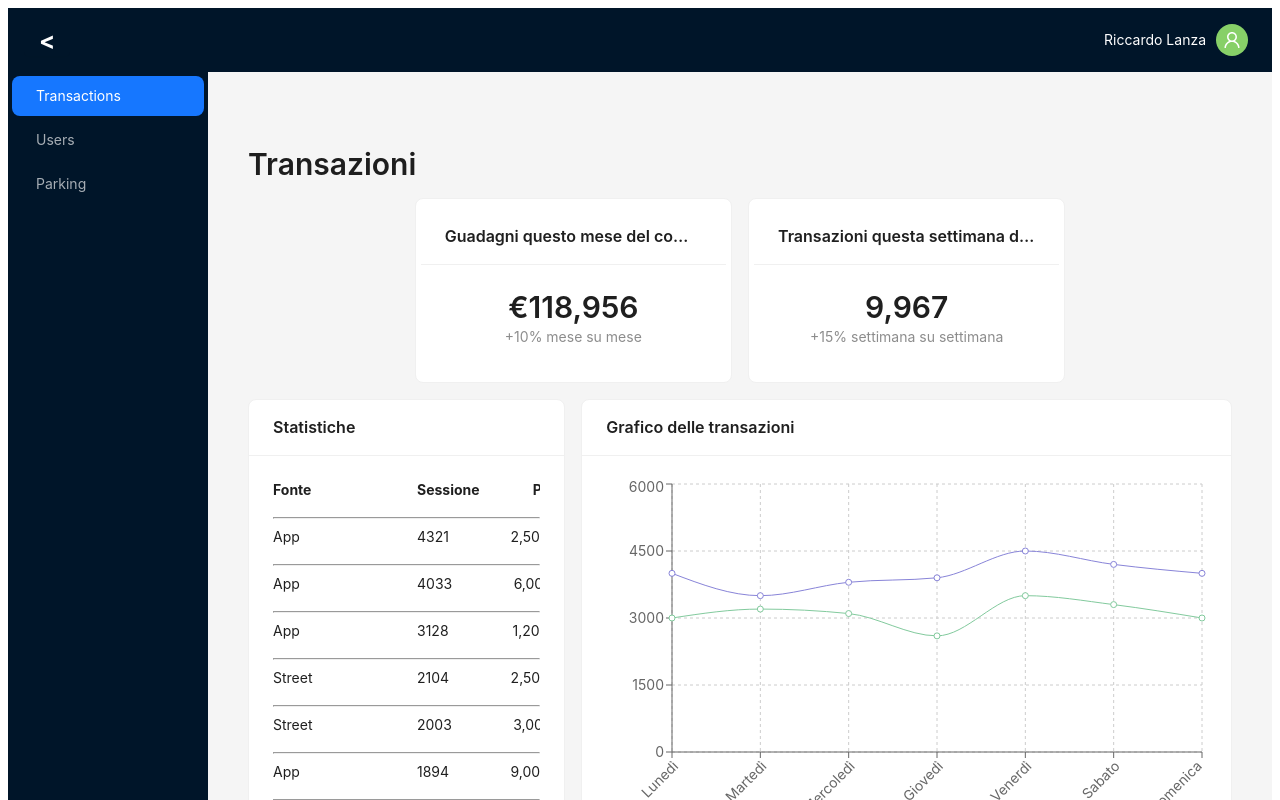
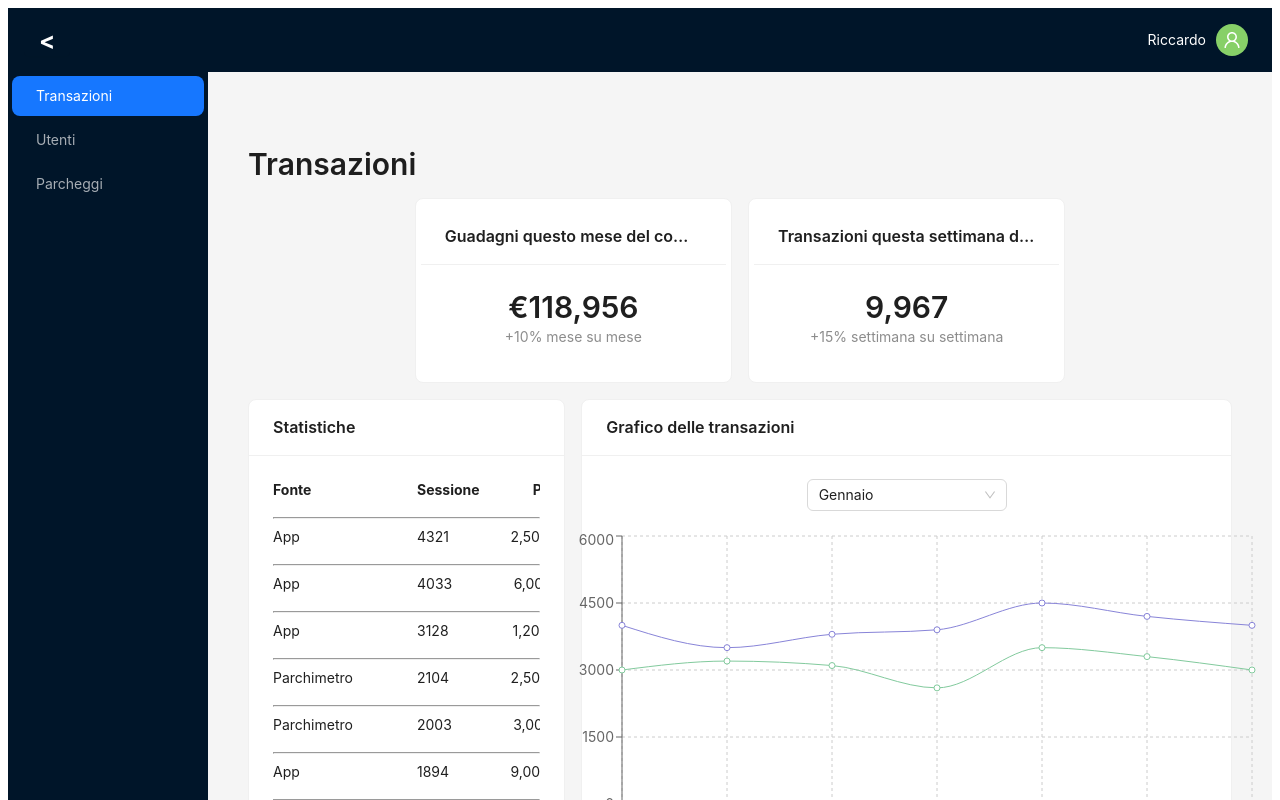
Before and after one commit to Th3os02/ProjectWork, a React (Create React App) app in the folder progettolavoro/: page /transactions in a window 1280 px wide. Shown: the top 800 px of the page. Built offline with nearby package versions, Linux system fonts and the light colour scheme.

Commit message:
filtro per mese trasazioni

```diff
--- a/progettolavoro/src/components/LineChartCard.js
+++ b/progettolavoro/src/components/LineChartCard.js
@@ -1,29 +1,40 @@
-import React from 'react';
+import React, { useState, useEffect } from 'react';
 import { LineChart, Line, XAxis, YAxis, CartesianGrid, Tooltip, Legend } from 'recharts';
-import { Card } from 'antd';
+import { Card, Select } from 'antd';
+import jsonData from '../dati/data.json';
 
-const sampleData = [
-    { day: 'Lunedì', app: 4000, meter: 3000 },
-    { day: 'Martedì', app: 3500, meter: 3200 },
-    { day: 'Mercoledì', app: 3800, meter: 3100 },
-    { day: 'Giovedì', app: 3900, meter: 2600 },
-    { day: 'Venerdì', app: 4500, meter: 3500 },
-    { day: 'Sabato', app: 4200, meter: 3300 },
-    { day: 'Domenica', app: 4000, meter: 3000 },
-];
+const { Option } = Select;
 
-const LineChartCard = ({ data = sampleData }) => {
+const LineChartCard = () => {
+    const [data, setData] = useState([]);
+    const [filteredData, setFilteredData] = useState([]);
+    const [selectedMonth, setSelectedMonth] = useState('Gennaio');
+
+    useEffect(() => {
+        setData(jsonData);
+        setFilteredData(jsonData.filter(item => item.month === selectedMonth));
+    }, [selectedMonth]);
+
+    const handleMonthChange = (value) => {
+        setSelectedMonth(value);
+    };
+
     return (
         <Card title="Grafico delle transazioni" style={{ height: '100%' }}>
-            <div style={{ display: 'flex', justifyContent: 'center' }}>
-                <LineChart width={600} height={400} data={data}>
+            <div style={{ display: 'flex', flexDirection: 'column', alignItems: 'center' }}>
+                <Select value={selectedMonth} onChange={handleMonthChange} style={{ width: 200, marginBottom: 20 }}>
+                    {['Gennaio', 'Febbraio', 'Marzo', 'Aprile', 'Maggio', 'Giugno', 'Luglio', 'Agosto', 'Settembre', 'Ottobre', 'Novembre', 'Dicembre'].map(month => (
+                        <Option key={month} value={month}>{month}</Option>
+                    ))}
+                </Select>
+                <LineChart width={700} height={400} data={filteredData}>
                     <CartesianGrid strokeDasharray="3 3" />
                     <XAxis dataKey="day" angle={-45} textAnchor="end" height={100} />
                     <YAxis />
                     <Tooltip />
                     <Legend />
                     <Line type="monotone" dataKey="app" stroke="#8884d8" />
-                    <Line type="monotone" dataKey="meter" stroke="#82ca9d" />
+                    <Line type="monotone" dataKey="Parchimetro" stroke="#82ca9d" />
                 </LineChart>
             </div>
         </Card>
--- a/progettolavoro/src/components/Navbar.js
+++ b/progettolavoro/src/components/Navbar.js
@@ -21,7 +21,7 @@ const Navbar = ({ collapsed, toggleSidebar }) => {
                 &lt;
             </Button>
             <div style={{ display: 'flex', alignItems: 'center', marginRight: '16px', color:'white' }}>
-                <span style={{marginRight: '10px'}}>Riccardo Lanza</span>
+                <span style={{marginRight: '10px'}}>Riccardo</span>
                 <Avatar style={{ backgroundColor: '#87d068', marginRight: '8px' }} icon={<UserOutlined />} />
             </div>
         </Header>
--- a/progettolavoro/src/components/Sidebar.js
+++ b/progettolavoro/src/components/Sidebar.js
@@ -14,16 +14,16 @@ const Sidebar = () => {
                 mode="inline"
                 style={{ height: '100%', borderRight: 0 }}
                 theme="dark"
-                selectedKeys={[selectedKey]} // Imposta la root selezionata
+                selectedKeys={[selectedKey]}
             >
                 <Menu.Item key="/transactions">
-                    <Link to="/transactions">Transactions</Link>
+                    <Link to="/transactions">Transazioni</Link>
                 </Menu.Item>
                 <Menu.Item key="/users">
-                    <Link to="/users">Users</Link>
+                    <Link to="/users">Utenti</Link>
                 </Menu.Item>
                 <Menu.Item key="/parking">
-                    <Link to="/parking">Parking</Link>
+                    <Link to="/parking">Parcheggi</Link>
                 </Menu.Item>
             </Menu>
         </Sider>
--- a/progettolavoro/src/components/TransactionTable.js
+++ b/progettolavoro/src/components/TransactionTable.js
@@ -30,13 +30,13 @@ const TransactionTable = () => {
                 </div>
                 <hr />
                 <div style={{ marginBottom: '16px', display: 'flex', justifyContent: 'space-between' }}>
-                    <div style={{ minWidth: '120px' }}>Street</div>
+                    <div style={{ minWidth: '120px' }}>Parchimetro</div>
                     <div style={{ textAlign: 'right', flex: 1, marginLeft: '24px' }}>2104</div>
                     <div style={{ textAlign: 'right', minWidth: '100px' }}>2,50$</div>
                 </div>
                 <hr />
                 <div style={{ marginBottom: '16px', display: 'flex', justifyContent: 'space-between' }}>
-                    <div style={{ minWidth: '120px' }}>Street</div>
+                    <div style={{ minWidth: '120px' }}>Parchimetro</div>
                     <div style={{ textAlign: 'right', flex: 1, marginLeft: '24px' }}>2003</div>
                     <div style={{ textAlign: 'right', minWidth: '100px' }}>3,00$</div>
                 </div>
@@ -48,7 +48,7 @@ const TransactionTable = () => {
                 </div>
                 <hr />
                 <div style={{ marginBottom: '16px', display: 'flex', justifyContent: 'space-between' }}>
-                    <div style={{ minWidth: '120px' }}>Street</div>
+                    <div style={{ minWidth: '120px' }}>Parchimetro</div>
                     <div style={{ textAlign: 'right', flex: 1, marginLeft: '24px' }}>405</div>
                     <div style={{ textAlign: 'right', minWidth: '100px' }}>4,33$</div>
                 </div>
--- /dev/null
+++ b/progettolavoro/src/dati/data.json
@@ -0,0 +1,86 @@
+[
+    { "month": "Gennaio", "day": "Lunedì", "app": 4000, "Parchimetro": 3000 },
+    { "month": "Gennaio", "day": "Martedì", "app": 3500, "Parchimetro": 3200 },
+    { "month": "Gennaio", "day": "Mercoledì", "app": 3800, "Parchimetro": 3100 },
+    { "month": "Gennaio", "day": "Giovedì", "app": 3900, "Parchimetro": 2600 },
+    { "month": "Gennaio", "day": "Venerdì", "app": 4500, "Parchimetro": 3500 },
+    { "month": "Gennaio", "day": "Sabato", "app": 4200, "Parchimetro": 3300 },
+    { "month": "Gennaio", "day": "Domenica", "app": 4000, "Parchimetro": 3000 },
+    { "month": "Febbraio", "day": "Lunedì", "app": 4100, "Parchimetro": 3100 },
+    { "month": "Febbraio", "day": "Martedì", "app": 3600, "Parchimetro": 3300 },
+    { "month": "Febbraio", "day": "Mercoledì", "app": 3900, "Parchimetro": 3200 },
+    { "month": "Febbraio", "day": "Giovedì", "app": 4000, "Parchimetro": 2700 },
+    { "month": "Febbraio", "day": "Venerdì", "app": 4600, "Parchimetro": 3600 },
+    { "month": "Febbraio", "day": "Sabato", "app": 4300, "Parchimetro": 3400 },
+    { "month": "Febbraio", "day": "Domenica", "app": 4100, "Parchimetro": 3100 },
+    { "month": "Marzo", "day": "Lunedì", "app": 4200, "Parchimetro": 3200 },
+    { "month": "Marzo", "day": "Martedì", "app": 3700, "Parchimetro": 3400 },
+    { "month": "Marzo", "day": "Mercoledì", "app": 4000, "Parchimetro": 3300 },
+    { "month": "Marzo", "day": "Giovedì", "app": 4100, "Parchimetro": 2800 },
+    { "month": "Marzo", "day": "Venerdì", "app": 4700, "Parchimetro": 3700 },
+    { "month": "Marzo", "day": "Sabato", "app": 4400, "Parchimetro": 3500 },
+    { "month": "Marzo", "day": "Domenica", "app": 4200, "Parchimetro": 3200 },
+    { "month": "Aprile", "day": "Lunedì", "app": 4300, "Parchimetro": 3300 },
+    { "month": "Aprile", "day": "Martedì", "app": 3800, "Parchimetro": 3500 },
+    { "month": "Aprile", "day": "Mercoledì", "app": 4100, "Parchimetro": 3400 },
+    { "month": "Aprile", "day": "Giovedì", "app": 4200, "Parchimetro": 2900 },
+    { "month": "Aprile", "day": "Venerdì", "app": 4800, "Parchimetro": 3800 },
+    { "month": "Aprile", "day": "Sabato", "app": 4500, "Parchimetro": 3600 },
+    { "month": "Aprile", "day": "Domenica", "app": 4300, "Parchimetro": 3300 },
+    { "month": "Maggio", "day": "Lunedì", "app": 4400, "Parchimetro": 3400 },
+    { "month": "Maggio", "day": "Martedì", "app": 3900, "Parchimetro": 3600 },
+    { "month": "Maggio", "day": "Mercoledì", "app": 4200, "Parchimetro": 3500 },
+    { "month": "Maggio", "day": "Giovedì", "app": 4300, "Parchimetro": 3000 },
+    { "month": "Maggio", "day": "Venerdì", "app": 4900, "Parchimetro": 3900 },
+    { "month": "Maggio", "day": "Sabato", "app": 4600, "Parchimetro": 3700 },
+    { "month": "Maggio", "day": "Domenica", "app": 4400, "Parchimetro": 3400 },
+    { "month": "Giugno", "day": "Lunedì", "app": 4500, "Parchimetro": 3500 },
+    { "month": "Giugno", "day": "Martedì", "app": 4000, "Parchimetro": 3700 },
+    { "month": "Giugno", "day": "Mercoledì", "app": 4300, "Parchimetro": 3600 },
+    { "month": "Giugno", "day": "Giovedì", "app": 4400, "Parchimetro": 3100 },
+    { "month": "Giugno", "day": "Venerdì", "app": 5000, "Parchimetro": 4000 },
+    { "month": "Giugno", "day": "Sabato", "app": 4700, "Parchimetro": 3800 },
+    { "month": "Giugno", "day": "Domenica", "app": 4500, "Parchimetro": 3500 },
+    { "month": "Luglio", "day": "Lunedì", "app": 4600, "Parchimetro": 3600 },
+    { "month": "Luglio", "day": "Martedì", "app": 4100, "Parchimetro": 3800 },
+    { "month": "Luglio", "day": "Mercoledì", "app": 4400, "Parchimetro": 3700 },
+    { "month": "Luglio", "day": "Giovedì", "app": 4500, "Parchimetro": 3200 },
+    { "month": "Luglio", "day": "Venerdì", "app": 5100, "Parchimetro": 4100 },
+    { "month": "Luglio", "day": "Sabato", "app": 4800, "Parchimetro": 3900 },
+    { "month": "Luglio", "day": "Domenica", "app": 4600, "Parchimetro": 3600 },
+    { "month": "Agosto", "day": "Lunedì", "app": 4700, "Parchimetro": 3700 },
+    { "month": "Agosto", "day": "Martedì", "app": 4200, "Parchimetro": 3900 },
+    { "month": "Agosto", "day": "Mercoledì", "app": 4500, "Parchimetro": 3800 },
+    { "month": "Agosto", "day": "Giovedì", "app": 4600, "Parchimetro": 3300 },
+    { "month": "Agosto", "day": "Venerdì", "app": 5200, "Parchimetro": 4200 },
+    { "month": "Agosto", "day": "Sabato", "app": 4900, "Parchimetro": 4000 },
+    { "month": "Agosto", "day": "Domenica", "app": 4700, "Parchimetro": 3700 },
+    { "month": "Settembre", "day": "Lunedì", "app": 4800, "Parchimetro": 3800 },
+    { "month": "Settembre", "day": "Martedì", "app": 4300, "Parchimetro": 4000 },
+    { "month": "Settembre", "day": "Mercoledì", "app": 4600, "Parchimetro": 3900 },
+    { "month": "Settembre", "day": "Giovedì", "app": 4700, "Parchimetro": 3400 },
+    { "month": "Settembre", "day": "Venerdì", "app": 5300, "Parchimetro": 4300 },
+    { "month": "Settembre", "day": "Sabato", "app": 5000, "Parchimetro": 4100 },
+    { "month": "Settembre", "day": "Domenica", "app": 4800, "Parchimetro": 3800 },
+    { "month": "Ottobre", "day": "Lunedì", "app": 4900, "Parchimetro": 3900 },
+    { "month": "Ottobre", "day": "Martedì", "app": 4400, "Parchimetro": 4100 },
+    { "month": "Ottobre", "day": "Mercoledì", "app": 4700, "Parchimetro": 4000 },
+    { "month": "Ottobre", "day": "Giovedì", "app": 4800, "Parchimetro": 3500 },
+    { "month": "Ottobre", "day": "Venerdì", "app": 5400, "Parchimetro": 4400 },
+    { "month": "Ottobre", "day": "Sabato", "app": 5100, "Parchimetro": 4200 },
+    { "month": "Ottobre", "day": "Domenica", "app": 4900, "Parchimetro": 3900 },
+    { "month": "Novembre", "day": "Lunedì", "app": 5000, "Parchimetro": 4000 },
+    { "month": "Novembre", "day": "Martedì", "app": 4500, "Parchimetro": 4200 },
+    { "month": "Novembre", "day": "Mercoledì", "app": 4800, "Parchimetro": 4100 },
+    { "month": "Novembre", "day": "Giovedì", "app": 4900, "Parchimetro": 3600 },
+    { "month": "Novembre", "day": "Venerdì", "app": 5500, "Parchimetro": 4500 },
+    { "month": "Novembre", "day": "Sabato", "app": 5200, "Parchimetro": 4300 },
+    { "month": "Novembre", "day": "Domenica", "app": 5000, "Parchimetro": 4000 },
+    { "month": "Dicembre", "day": "Lunedì", "app": 5100, "Parchimetro": 4100 },
+    { "month": "Dicembre", "day": "Martedì", "app": 4600, "Parchimetro": 4300 },
+    { "month": "Dicembre", "day": "Mercoledì", "app": 4900, "Parchimetro": 4200 },
+    { "month": "Dicembre", "day": "Giovedì", "app": 5000, "Parchimetro": 3700 },
+    { "month": "Dicembre", "day": "Venerdì", "app": 5600, "Parchimetro": 4600 },
+    { "month": "Dicembre", "day": "Sabato", "app": 5300, "Parchimetro": 4400 },
+    { "month": "Dicembre", "day": "Domenica", "app": 5100, "Parchimetro": 4100 }
+]
```
Also changed, not shown: progettolavoro/src/Routes/Parking.js (+21 -11 lines), progettolavoro/src/Routes/Users.js (+5 -5 lines).
